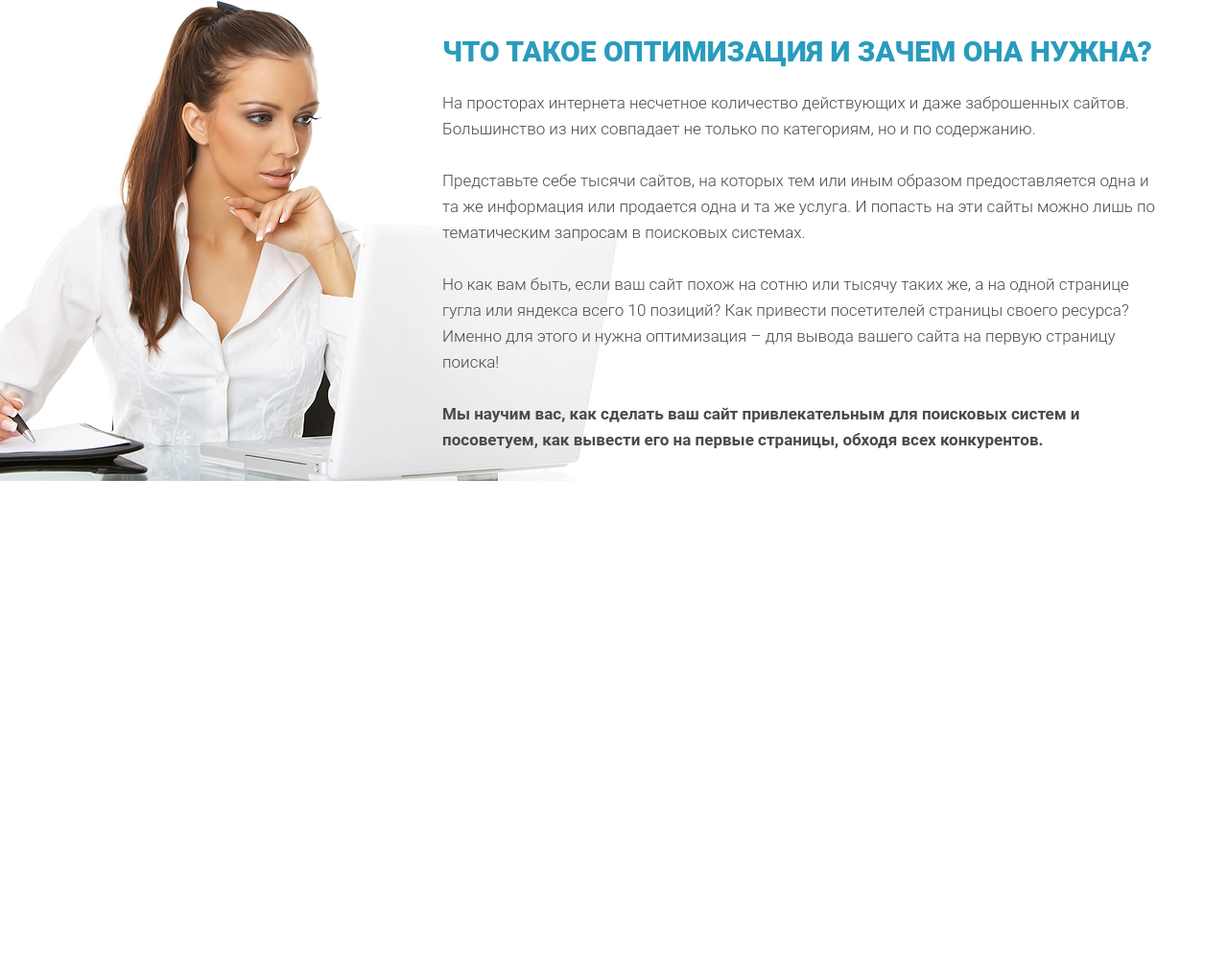
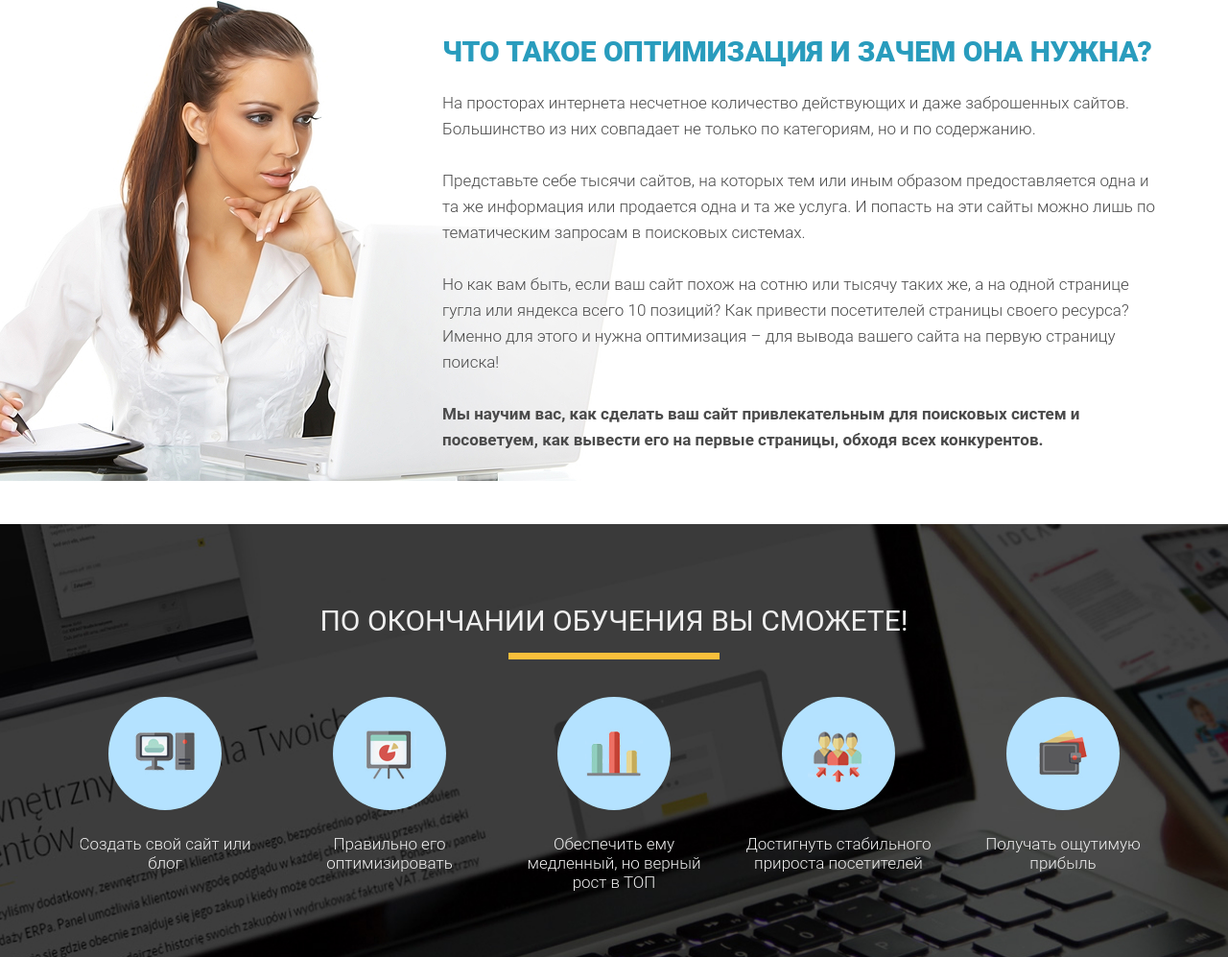
Before and after one commit to SterrenHeer/WordPressFromFigma, a plain HTML site: page index.html in a window 1280 px wide. Shown: the part 1585-2582 px from the top of the page at 96% size. Before the commit the page ends 2131 px from the top, so only its background shows below. Drawn offline with Linux system fonts and the light colour scheme.

Commit message:
Add finish section

```diff
--- a/css/style.css
+++ b/css/style.css
@@ -124,7 +124,7 @@ h2.title {
   padding: 85px 0 75px 0;
 }
 
-.waiting .waiting_header {
+.waiting .waiting_header, .finish .finish_header {
   color: #252525;
   text-align: center;
   font-family: Roboto;
@@ -134,7 +134,11 @@ h2.title {
   text-transform: uppercase;
 }
 
-.waiting .waiting_divider {
+.finish .finish_header {
+  color: #EFEFEF;
+}
+
+.waiting .waiting_divider, .finish .finish_divider {
   width: 220px;
   height: 7px;
   background-color: #F9BF3B;
@@ -212,3 +216,40 @@ h2.title {
   left: -240px;
   z-index: -1;
 }
+
+.finish {
+  min-height: 447px;
+  padding: 86px 0 68px 0;
+  background: url('../img/bg/second_bg.jpg') center center/cover no-repeat;
+}
+
+.finish .finish_wrapper {
+  margin-top: 39px;
+  display: flex;
+  justify-content: space-between;
+}
+
+.finish .finish_wrapper .finish_item {
+  width: 204px;
+}
+
+.finish .finish_wrapper .finish_item .finish_round {
+  display: flex;
+  justify-content: center;
+  align-items: center;
+  margin: 0 auto;
+  width: 118px;
+  height: 118px;
+  background-color: #B4E2FF;
+  border-radius: 100%;
+}
+
+.finish .finish_wrapper .finish_item .finish_descr {
+  margin-top: 25px;
+  text-align: center;
+  color: #EFEFEF;
+  font-family: Roboto;
+  font-size: 17px;
+  font-weight: 300;
+  line-height: 20px;
+}
--- a/index.html
+++ b/index.html
@@ -60,5 +60,43 @@
             <img src="img/bg/woman_bg.jpg" alt="woman" class="optimization_img">
         </div>
     </section>
+    <section class="finish">
+        <div class="container">
+            <h2 class="finish_header">По окончании обучения Вы сможете!</h2>
+            <div class="finish_divider"></div>
+            <div class="finish_wrapper">
+                <div class="finish_item">
+                    <div class="finish_round">
+                        <img src="icons/finish/finish_icon_1.png" alt="finish_icon_1" class="finish_icon">
+                    </div>
+                    <div class="finish_descr">Создать свой сайт или блог</div>
+                </div>
+                <div class="finish_item">
+                    <div class="finish_round">
+                        <img src="icons/finish/finish_icon_2.png" alt="finish_icon_2" class="finish_icon">
+                    </div>
+                    <div class="finish_descr">Правильно его оптимизировать</div>
+                </div>
+                <div class="finish_item">
+                    <div class="finish_round">
+                        <img src="icons/finish/finish_icon_3.png" alt="finish_icon_3" class="finish_icon">
+                    </div>
+                    <div class="finish_descr">Обеспечить ему медленный, но верный рост в ТОП</div>
+                </div>
+                <div class="finish_item">
+                    <div class="finish_round">
+                        <img src="icons/finish/finish_icon_4.png" alt="finish_icon_4" class="finish_icon">
+                    </div>
+                    <div class="finish_descr">Достигнуть стабильного прироста посетителей</div>
+                </div>
+                <div class="finish_item">
+                    <div class="finish_round">
+                        <img src="icons/finish/finish_icon_5.png" alt="finish_icon_5" class="finish_icon">
+                    </div>
+                    <div class="finish_descr">Получать ощутимую прибыль</div>
+                </div>
+            </div>
+        </div>
+    </section>
 </body>
 </html>
```
